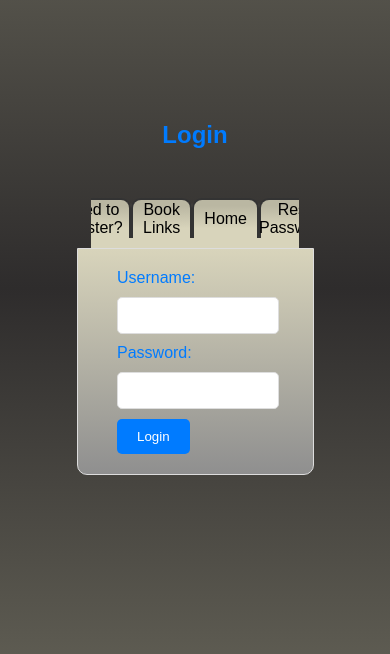
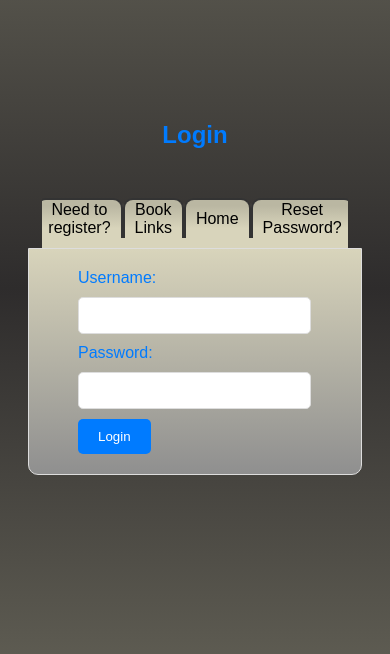
Before and after one commit to jairajsahgal/Iloverecipes, a Django app: page /login/ in a window 390 px wide. Shown: the part 134-788 px from the top of the page. Run offline with Django 4.2, Linux system fonts and the light colour scheme.

Commit message:
Optimizing for mobile

```diff
--- a/recipes/localtemplates/recipes/login.html
+++ b/recipes/localtemplates/recipes/login.html
@@ -63,7 +63,7 @@
 
 
 
-            width: 53.35%;
+            width: 78.4%;
             background: linear-gradient(#ffdd0000 25%, #D8D4BB 75%);
 
 
@@ -114,7 +114,7 @@
 
         form {
 
-            width: 50%;
+            width: 75%;
 
             margin: 0 auto;
 
--- a/recipes/templates/recipes/login.html
+++ b/recipes/templates/recipes/login.html
@@ -63,7 +63,7 @@
 
 
 
-            width: 53.35%;
+            width: 78.4%;
             background: linear-gradient(#ffdd0000 25%, #D8D4BB 75%);
 
 
@@ -114,7 +114,7 @@
 
         form {
 
-            width: 50%;
+            width: 75%;
 
             margin: 0 auto;
 
```
